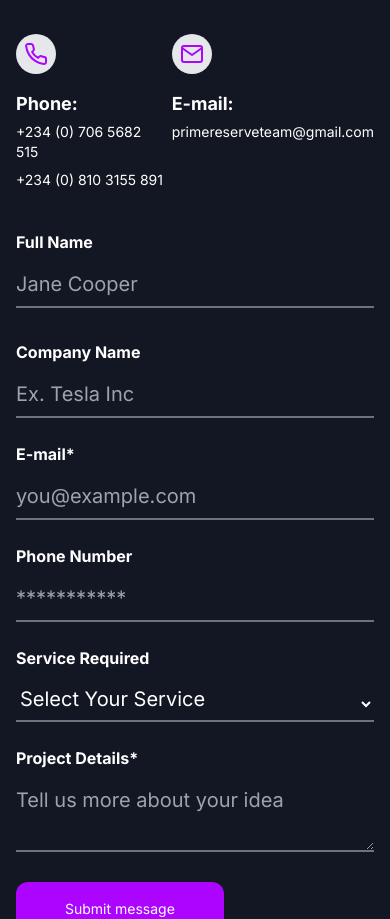
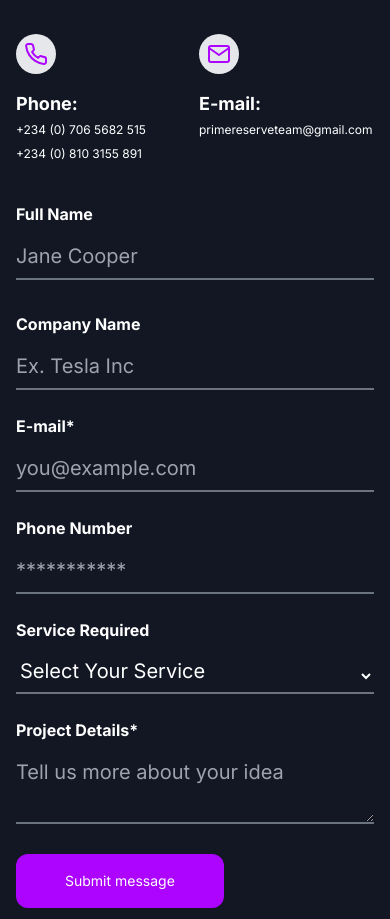
Before and after one commit to PrimeReserved/primereserved-main, a Next.js app: page /team in a window 390 px wide. Shown: the part 4704-5623 px from the top of the page. Built offline with nearby package versions, Linux system fonts and the light colour scheme.

Commit message:
UIUX Review commit-2: Edited the services page's DesignFlow Component, fixed the Brand component on iPhoneSE view as well as hid FAQ's component's image on mobile(xs)

```diff
--- a/components/Brands/index.tsx
+++ b/components/Brands/index.tsx
@@ -4,7 +4,7 @@ import Image from "next/image";
 const Brands = () => {
   return (
     <section className="my-12 w-full bg-gray-100 py-12 dark:bg-customDarkBg">
-      <div className="container mx-auto flex items-center justify-center gap-12 xs:px-8 md:px-0">
+      <div className="container mx-auto flex items-center justify-center gap-4 xs:px-8 md:gap-12 md:px-0">
         {/* Brand 1 */}
         <Image
           src="/images/brands/authorenergy.png"
--- a/components/Cards/DesignFlow.tsx
+++ b/components/Cards/DesignFlow.tsx
@@ -22,8 +22,8 @@ const DesignFlow: React.FC<DesignFlowProps> = ({ boxesData }) => {
               className="w-full p-6 transition duration-300 ease-in-out hover:scale-105 sm:w-1/2 md:w-1/3 lg:w-1/3 xl:w-1/3"
             >
               <div
-                className={`bg-${box.backgroundColor} text-${box.textColor} flex flex-col items-center justify-center rounded-lg p-8 shadow-lg`}
-                style={{ minWidth: "300px", height: "230px" }}
+                className={`bg-${box.backgroundColor} text-${box.textColor} flex flex-col items-center justify-center rounded-lg p-8 shadow-lg md:py-20`}
+                style={{ minWidth: "240px", height: "230px" }}
               >
                 <h2 className="mb-4 text-xl font-semibold">{box.heading}</h2>
                 <p className="text-sm">{box.paragraph}</p>
--- a/components/Cards/OurValueCard.tsx
+++ b/components/Cards/OurValueCard.tsx
@@ -16,7 +16,7 @@ const OurValueCard: React.FC<OurValueCardProps> = ({
   ourPurposeParagraph,
 }) => {
   return (
-    <div className="container mx-auto my-8 rounded-2xl bg-customSecondary py-2">
+    <div className="container mx-auto my-8 rounded-2xl bg-customSecondary py-2 dark:bg-[#1e232e]">
       <div className="grid grid-cols-1 gap-0 md:grid-cols-2 md:gap-8">
         <div className="bg-customSecondary p-10">
           <h2 className="mb-2 pt-2 text-xl font-bold text-white md:pt-8">
--- a/components/Contact/ContactForm/ContactForm.tsx
+++ b/components/Contact/ContactForm/ContactForm.tsx
@@ -25,10 +25,10 @@ const ContactForm = () => {
                   </div>
                   <div>
                     <p className="mb-1 text-lg font-bold">Phone:</p>
-                    <p className="mb-2 text-sm md:text-lg">
+                    <p className="mb-2 text-xs sm:text-sm md:text-lg">
                       +234 (0) 706 5682 515
                     </p>
-                    <p className="mb-2 text-sm md:text-lg">
+                    <p className="mb-2 text-xs sm:text-sm md:text-lg">
                       +234 (0) 810 3155 891
                     </p>
                   </div>
@@ -41,7 +41,7 @@ const ContactForm = () => {
                   </div>
                   <div>
                     <p className="mb-1 text-lg font-bold">E-mail:</p>
-                    <p className="mb-2 text-sm md:text-lg">
+                    <p className="mb-2 text-xs sm:text-sm md:text-lg">
                       primereserveteam@gmail.com
                     </p>
                   </div>
--- a/components/FAQs/FAQs.tsx
+++ b/components/FAQs/FAQs.tsx
@@ -34,7 +34,7 @@ const FAQs: React.FC = () => {
             </h1>
           </div>
           <div className="mt-8 flex flex-col md:flex-row md:items-center md:justify-between">
-            <div className="mb-4 xs:hidden md:flex md:w-1/3">
+            <div className="mb-4 hidden md:flex md:w-1/3">
               <Image
                 src="/images/homepage-images/faq.svg"
                 alt="FAQ Image"
--- a/components/Footer/FooterOther.tsx
+++ b/components/Footer/FooterOther.tsx
@@ -37,7 +37,7 @@ const FooterHome = () => {
               <IconButton text="Contact Us" icon={<BtnArrowIcon />} />
 
               <div className="mt-8 hidden items-center md:flex">
-                <span className="text-md mr-6 text-white lg:text-2xl">
+                <span className="text-md mr-2 text-white lg:mr-6 lg:text-2xl">
                   Follow Us
                 </span>
                 <SocialLink
--- a/components/Services/ServicesHero.tsx
+++ b/components/Services/ServicesHero.tsx
@@ -7,14 +7,14 @@ const ServicesHero: React.FC = () => {
     <div
       className="relative flex h-96 items-center justify-center bg-cover bg-center px-4"
       style={{
-        backgroundImage: "url('/images/services-images/herodesktop.png')",
+        backgroundImage: "url('/images/services-images/herodesktopEdited.png')",
       }}
     >
       {/* Background Image Overlay */}
-      <div className="absolute inset-0 flex flex-col items-center justify-center bg-black bg-opacity-40">
+      <div className="absolute inset-0 flex flex-col items-center justify-center bg-black bg-opacity-0">
         {/* Text Content */}
         <h1 className="text-4xl font-bold text-white">Our Services</h1>
-        <p className="text-md my-6 text-white md:text-2xl">
+        <p className="text-md my-6 px-8 text-center text-white md:text-2xl">
           Experience a seamless engagement, if you let us revamp your idea
         </p>
         <IconButton text="Contact us now" icon={<BtnArrowIcon />} />
```
Also changed, not shown: 1 other file (tests, documents, lock files or other folders).
